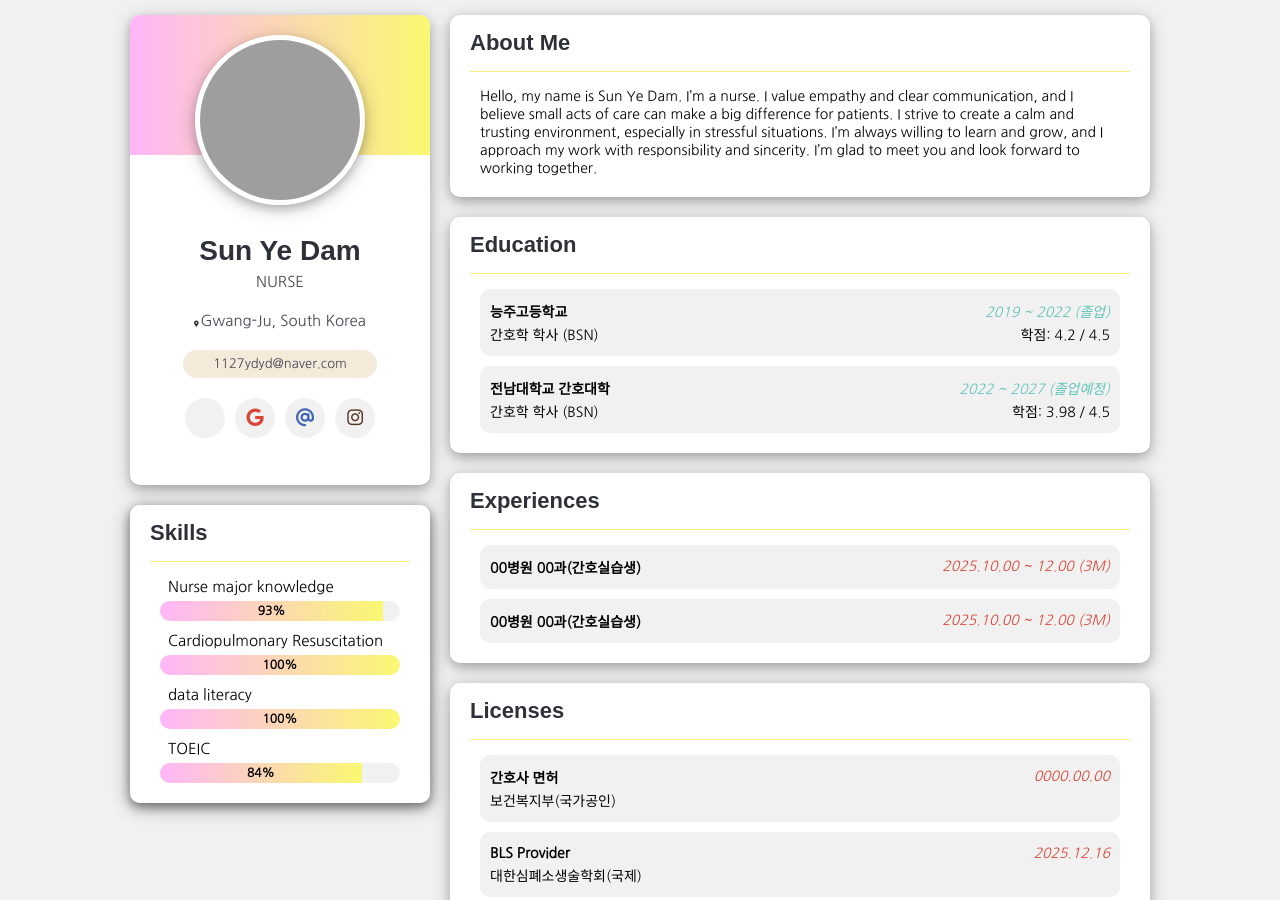
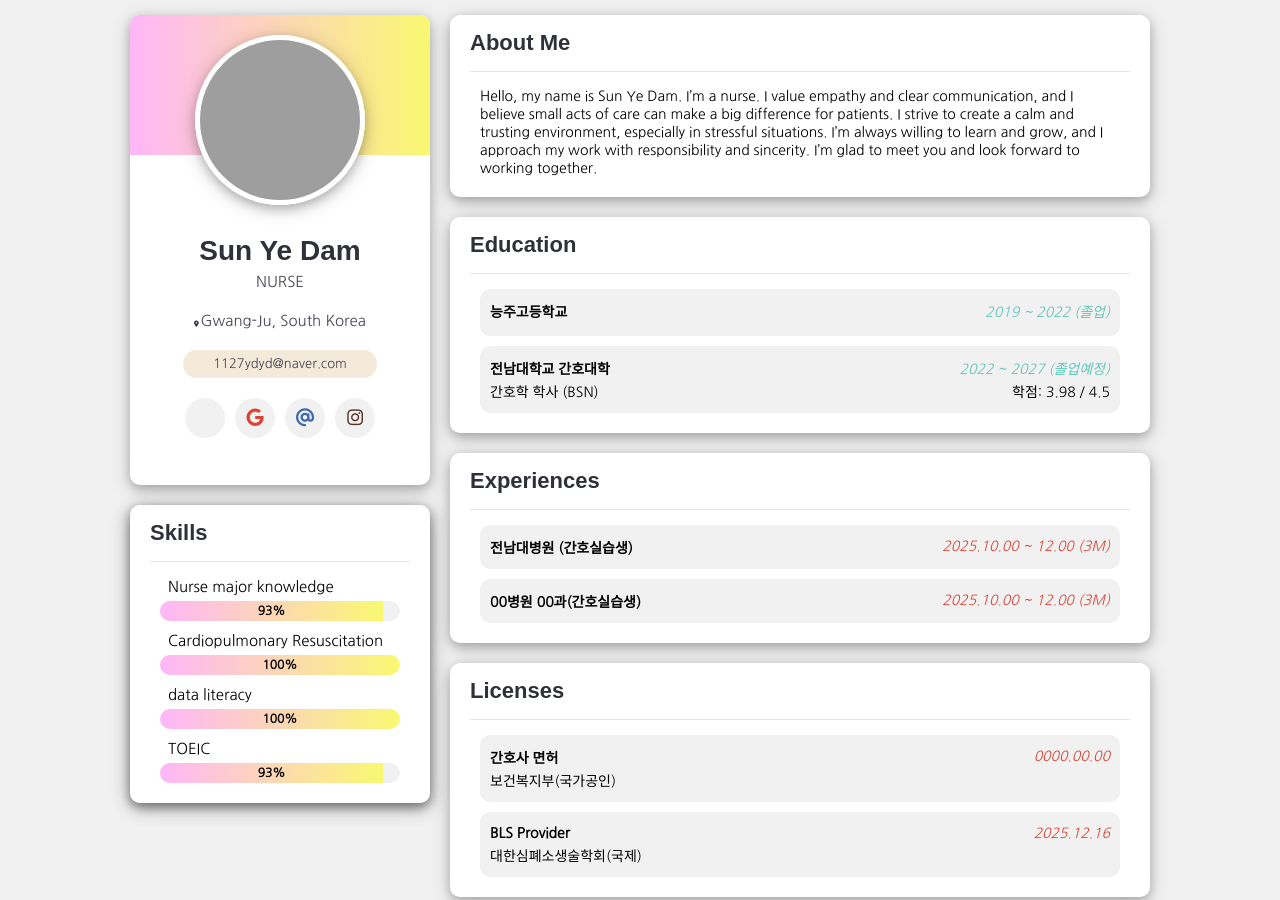
Before and after one commit to ye072803-dotcom/ye072803-dotcom.github.io, a plain HTML site: page index.html in a window 1280 px wide. Shown: the top 900 px of the page. Drawn offline with nearby package versions, Linux system fonts and the light colour scheme; grey boxes are pictures that could not be loaded; some icons are missing.

Commit message:
Update index.html

```diff
--- a/index.html
+++ b/index.html
@@ -316,7 +316,7 @@
                             <div class="skill_title">TOEIC</div>
                             <div>
                                 <div class="bar_border">
-                                    <div class="bar_fill color_gradition" style="width: 84%">84%</div>
+                                    <div class="bar_fill color_gradition" style="width: 93%">93%</div>
                                 </div>
                             </div>
                         </div>
@@ -351,8 +351,8 @@ I value empathy and clear communication, and I believe small acts of care can ma
                             <span class="color_main">2019 ~ 2022 (졸업)</span>
                         </div>
                         <div class="content_info_box">
-                            <span>간호학 학사 (BSN)</span>
-                            <span>학점: 4.2 / 4.5</span>
+                            <span> </span>
+                            <span> </span>
                         </div>
                     </div>
 
@@ -378,7 +378,7 @@ I value empathy and clear communication, and I believe small acts of care can ma
                     <div class="content_inner education_inner">
                         <div class="education_box box_radius">
                             <div class="content_info_box">
-                                <span class="info_bold">00병원 00과(간호실습생)</span>
+                                <span class="info_bold">전남대병원 (간호실습생)</span>
                                 <span class="color_red">2025.10.00 ~ 12.00 (3M)</span>
                             </div>
                         </div>
```
